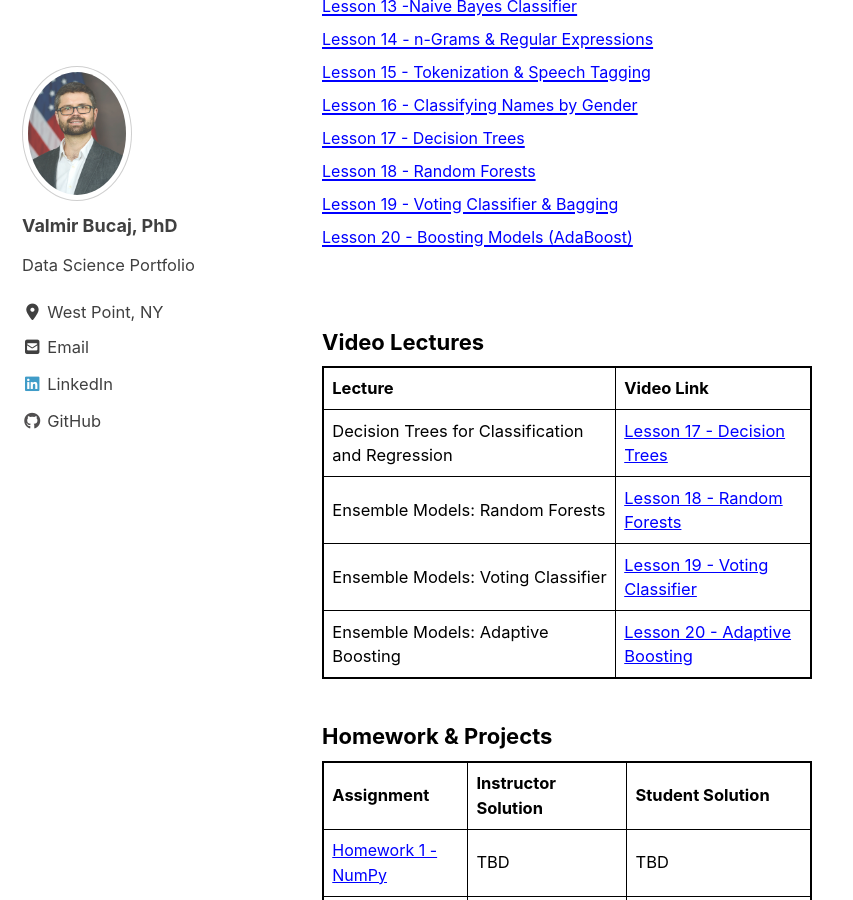
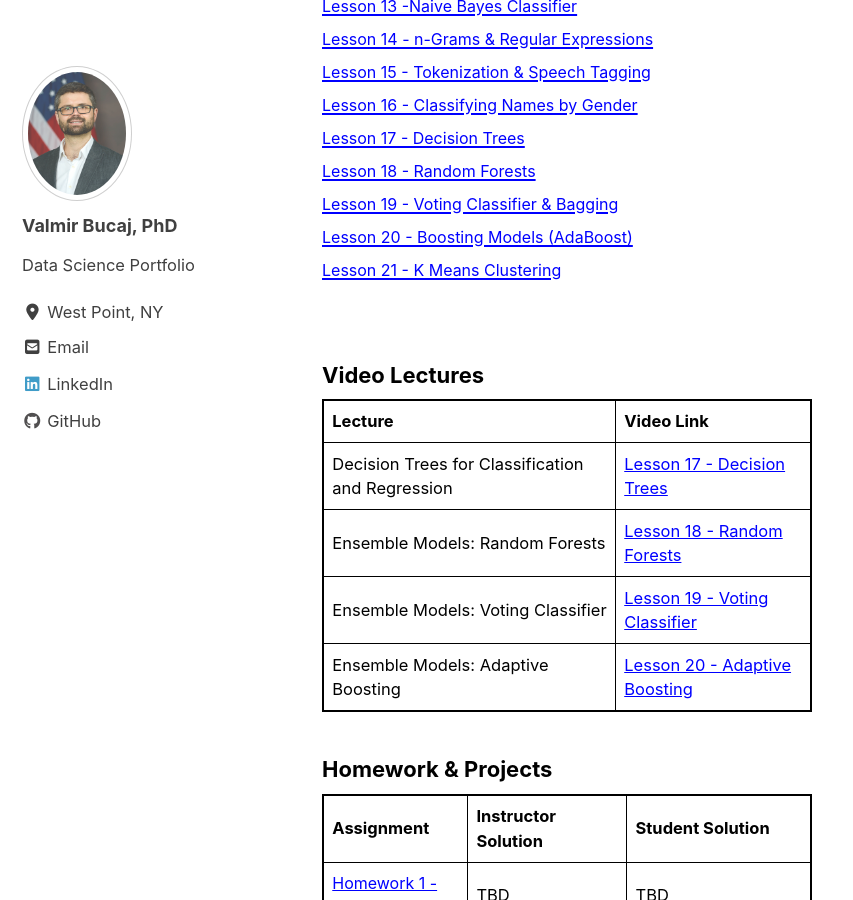
Before and after one commit to vbucaj/vbucaj.github.io, a Jekyll site: the page built from _pages/MA477.md, in a window 1280 px wide and 900 px high, scrolled down 1174 px. Shown: the whole window, without its empty margins (0-853 px from the left). Built offline with Jekyll 4.4.1, drawn with Linux system fonts in a browser that asks for light colours; cached includes are drawn as plain includes; nearby versions of some CDN libraries.

Commit message:
lesson 21

```diff
--- a/_pages/MA477.md
+++ b/_pages/MA477.md
@@ -74,6 +74,8 @@
 <a href="https://github.com/vbucaj/lecture-notes/blob/master/MA477%20-%20Theory%20and%20Applications%20of%20Data%20Science/Lessons/Lesson%2019%20-%20Ensemble%20Models/Lesson%2019%20-%20Ensemble%20Models.ipynb" target="_blank"><font size='3'>Lesson 19 - Voting Classifier & Bagging</font></a>
 <br>
 <a href="https://github.com/vbucaj/lecture-notes/blob/master/MA477%20-%20Theory%20and%20Applications%20of%20Data%20Science/Lessons/Lesson%2020%20-%20Boosting%20Models%20(AdaBoost)/Lesson%2020%20-%20Boosting%20Models%20(AdaBoost).ipynb" target="_blank"><font size='3'>Lesson 20 - Boosting Models (AdaBoost)</font></a>
+<br>
+<a href="https://github.com/vbucaj/lecture-notes/blob/master/MA477%20-%20Theory%20and%20Applications%20of%20Data%20Science/Lessons/Lesson%2021%20-%20K%20Means%20Clustering/Lesson%2021-%20K%20Means%20Clustering.ipynb" target="_blank"><font size='3'>Lesson 21 - K Means Clustering</font></a>
 <br>
 
 </body>
```
